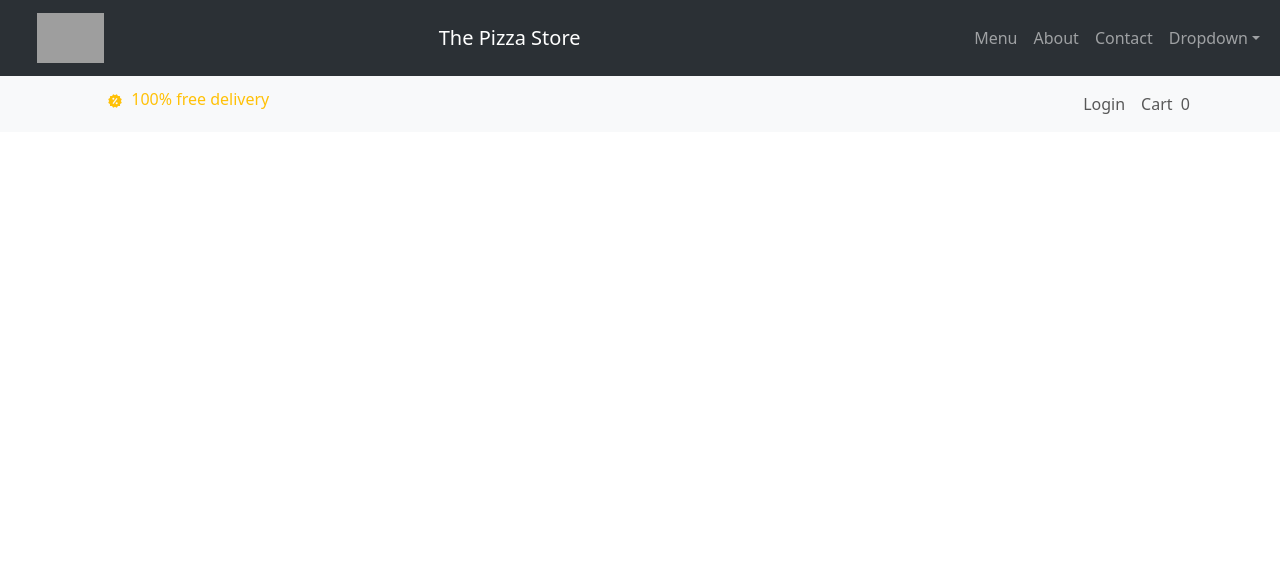
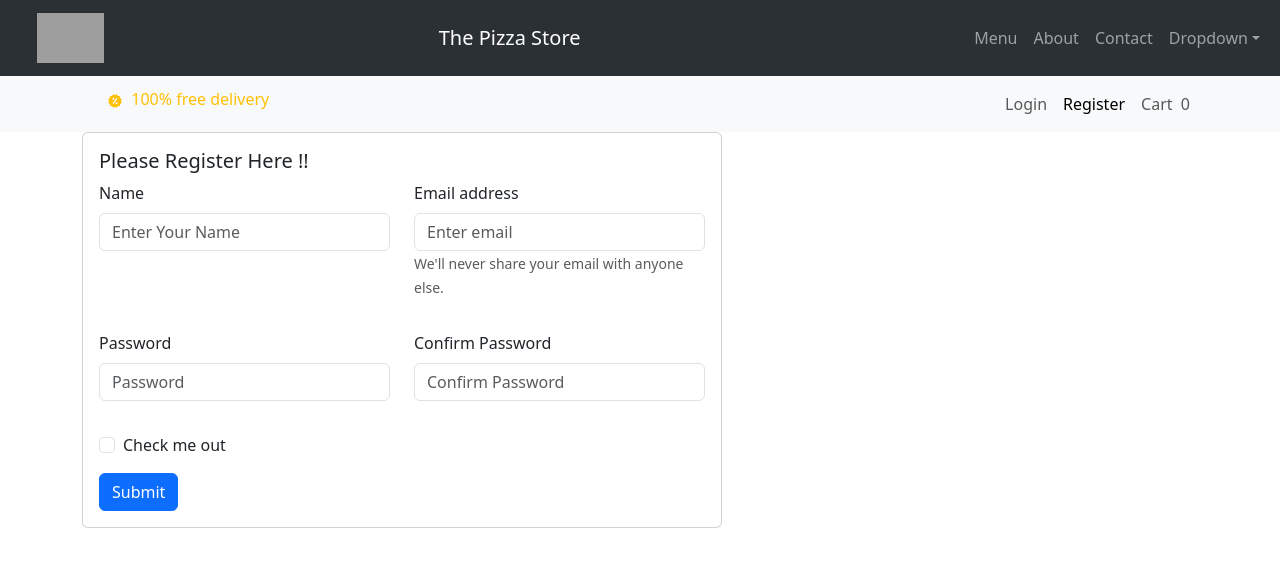
Before and after one commit to rummanhase/oibsip, a React (Create React App) app in the folder my-app/: page /register in a window 1280 px wide. Shown: the top 566 px of the page. Built offline with nearby package versions, Linux system fonts and the light colour scheme; grey boxes are pictures that could not be loaded.

Commit message:
Added Registration UI AND Login UI for customers

```diff
--- a/my-app/src/App.js
+++ b/my-app/src/App.js
@@ -7,6 +7,8 @@ import { BrowserRouter, Route, Routes } from 'react-router-dom';
 import NavbarSec from './components/NavbarSec';
 import HomeScreen from './screen/HomeScreen';
 import CartScreen from './screen/CartScreen';
+import Register from './screen/Register';
+import LoginScreen from './screen/LoginScreen';
 
 function App() {
   return (
@@ -14,7 +16,8 @@ function App() {
       <Navbar sticky="top"/>
       <NavbarSec/>
       <Routes>
-      <Route path="/login" element={<Home />} />
+      <Route path="/register" element={<Register />} />
+      <Route path="/login" element={<LoginScreen />} />
       <Route path="/cart" element={<CartScreen />} />
         <Route path="/contact" element={<Contact />} />
         <Route path="/about" element={<About />} />
--- a/my-app/src/actions/cartActions.js
+++ b/my-app/src/actions/cartActions.js
@@ -1,4 +1,4 @@
-export const addToCart = ( pizza , varient , quant) => dispatch => {
+export const addToCart = ( pizza , varient , quant) => (dispatch , getState) => {
     var cartItem = {
         name : pizza.name,
         _id : pizza._id,
@@ -9,13 +9,17 @@ export const addToCart = ( pizza , varient , quant) => dispatch => {
         price : pizza.prices[0][varient] * quant
     };
     if(cartItem.quantity < 1 ){
-        dispatch({type : "REMOVE_FROM_CART" , payload:pizza})
+        dispatch({type : "REMOVE_FROM_CART" , payload:pizza});
+        localStorage.setItem("cartItems" , JSON.stringify(getState().cartReducer.cartItems))
     }else{
-        dispatch({type : "ADD_TO_CART" , payload:cartItem})
+        dispatch({type : "ADD_TO_CART" , payload:cartItem});
+        localStorage.setItem("cartItems" , JSON.stringify(getState().cartReducer.cartItems))
     }
 
 }
 
-export const deleteFromCart = (pizza) => dispatch => {
-    dispatch({type : "REMOVE_FROM_CART" , payload:pizza})
+export const deleteFromCart = (pizza) => (dispatch , getState) => {
+    dispatch({type : "REMOVE_FROM_CART" , payload:pizza});
+    const cartItems = getState().cartReducer.cartItems;
+    localStorage.setItem("cartItems" , JSON.stringify(cartItems))
 }
--- a/my-app/src/components/NavbarSec.js
+++ b/my-app/src/components/NavbarSec.js
@@ -22,6 +22,9 @@ function NavbarSec() {
           <LinkContainer to="/login">
             <Nav.Link >Login</Nav.Link>
             </LinkContainer>
+            <LinkContainer to="/register">
+            <Nav.Link >Register</Nav.Link>
+            </LinkContainer>
             <LinkContainer to="/cart">
             <Nav.Link >Cart &nbsp;
               {cartState.cartItems.length}
--- /dev/null
+++ b/my-app/src/reducers/customerReducer.js
@@ -0,0 +1,18 @@
+export const registerUserReducer = (state={} , action) =>{
+    switch (action.type){
+        case 'USER_REGISTER_REQUEST':
+            return {
+                loading:true
+            }
+        case 'USER_REGISTER_SUCCESS':
+            return{
+                loading:false , success:true
+            }
+        case 'USER_REGISTER_FAIL':
+            return{
+                loading:false , error:action.payload
+            }
+        default :
+        return { state }
+    }
+}
--- a/my-app/src/screen/CartScreen.js
+++ b/my-app/src/screen/CartScreen.js
@@ -6,7 +6,7 @@ import {
   ListGroup,
   Badge,
   Image,
-  Button,
+  Button,Card
 } from "react-bootstrap";
 import { useDispatch , useSelector} from "react-redux";
 import { addToCart , deleteFromCart} from "../actions/cartActions"
@@ -16,6 +16,7 @@ function CartScreen() {
   const cartState = useSelector((state) => state.cartReducer);
   const cartItems = cartState.cartItems;
   const dispatch = useDispatch();
+  const grandTotal = cartItems.reduce((x , item) => x + item.price , 0)
   return (
     <Container>
       <Row>
@@ -67,7 +68,17 @@ function CartScreen() {
           </ListGroup>
         </Col>
         <Col md={5}>
-          <h3>Payment Gateway</h3>
+          <h3></h3>
+          <Card style={{ width: '25rem' }}>
+      <Card.Img variant="top" src="https://img.freepik.com/free-icon/shopping-cart-empty-side-view_318-50806.jpg?size=626&ext=jpg&ga=GA1.2.1753554234.1690380494&semt=sph" style={{padding:".5rem 5rem"}}/>
+      <Card.Body>
+        <Card.Title>Payment Gateway</Card.Title>
+        <Card.Text>
+          Grand Total (including all taxes) : {grandTotal}
+        </Card.Text>
+        <Button variant="primary">Go somewhere</Button>
+      </Card.Body>
+    </Card>
         </Col>
       </Row>
     </Container>
--- a/my-app/src/screen/HomeScreen.js
+++ b/my-app/src/screen/HomeScreen.js
@@ -1,4 +1,5 @@
 import React, { useEffect } from 'react';
+import Spinner from 'react-bootstrap/Spinner';
 import { Container, Row, Col } from 'react-bootstrap';
 import { useDispatch, useSelector } from "react-redux";
 import { getAllPizzas } from "../actions/pizzaActions";
@@ -14,7 +15,13 @@ function HomeScreen() {
     }, [dispatch]);
 
     if (loading) {
-        return <h1>Loading ...</h1>;
+        return (
+            <div style={{textAlign:'center'}}>
+                <Spinner animation="border" role="status">
+              <span className="visually-hidden">Loading...</span>
+            </Spinner>
+            </div>
+          );
     }
 
     if (error) {
--- /dev/null
+++ b/my-app/src/screen/LoginScreen.js
@@ -0,0 +1,37 @@
+import React from 'react';
+import {Form , Card , Button, Container} from 'react-bootstrap';
+
+function LoginScreen() {
+  return (
+    <Container>
+         <Card style={{ width: '25rem' }}>
+        <Card.Body>
+         <Card.Title>Please Login Here !!</Card.Title>
+      <Form>
+      <Form.Group className="mb-3" controlId="formBasicEmail">
+        <Form.Label>Email address</Form.Label>
+        <Form.Control type="email" placeholder="Enter email" />
+        <Form.Text className="text-muted">
+          We'll never share your email with anyone else.
+        </Form.Text>
+      </Form.Group>
+
+      <Form.Group className="mb-3" controlId="formBasicPassword">
+        <Form.Label>Password</Form.Label>
+        <Form.Control type="password" placeholder="Password" />
+      </Form.Group>
+      <Form.Group className="mb-3" controlId="formBasicCheckbox">
+        <Form.Check type="checkbox" label="Check me out" />
+      </Form.Group>
+      <Button variant="primary" type="submit">
+        Submit
+      </Button>
+    </Form>
+    </Card.Body>
+    </Card>
+    </Container>
+  );
+}
+
+
+export default LoginScreen;
--- /dev/null
+++ b/my-app/src/screen/Register.js
@@ -0,0 +1,83 @@
+import React, { useState } from 'react';
+import {Form , Card , Button, Container , Row , Col} from 'react-bootstrap';
+
+function Register() {
+    const [name, setName] = useState("");
+    const [email, setEmail] = useState("");
+    const [password, setPassword] = useState("");
+    const [confPass, setConfPass] = useState("");
+
+    function handleFormSubmit (){
+        if(password !== confPass){
+            alert('Password do not match')
+        }else{
+            const user = {name , email , password , confPass};
+            console.log(user);
+        }
+    }
+  return (
+    <Container>
+         <Card style={{ width: '40rem' }}>
+
+        <Card.Body>
+         <Card.Title>Please Register Here !!</Card.Title>
+      <Form >
+
+      <Row className="mb-3">
+        <Col md={6}>
+            <Form.Group className="mb-3" controlId="formBasicName">
+            <Form.Label>Name</Form.Label>
+            <Form.Control type="name"
+            placeholder="Enter Your Name"
+            value = {name}
+            onChange={(e)=> setName(e.target.value)}
+            />
+            </Form.Group>
+        </Col>
+        <Col md={6}>
+            <Form.Group className="mb-3" controlId="formBasicEmail">
+            <Form.Label>Email address</Form.Label>
+            <Form.Control type="email" placeholder="Enter email"
+            value = {email}
+            onChange={(e)=> setEmail(e.target.value)}/>
+            <Form.Text className="text-muted">
+             We'll never share your email with anyone else.
+        </Form.Text>
+      </Form.Group>
+        </Col>
+      </Row>
+      <Row className="mb-3">
+        <Col md={6}>
+      <Form.Group className="mb-3" controlId="formBasicPassword">
+        <Form.Label>Password</Form.Label>
+        <Form.Control type="password" placeholder="Password"
+            value = {password}
+            onChange={(e)=> setPassword(e.target.value)}/>
+      </Form.Group>
+        </Col>
+        <Col md={6}>
+        <Form.Group className="mb-3" controlId="formBasicConfirmPassword">
+        <Form.Label>Confirm Password</Form.Label>
+        <Form.Control type="password" placeholder="Confirm Password"
+            value = {confPass}
+            onChange={(e)=> setConfPass(e.target.value)}/>
+      </Form.Group>
+
+        </Col>
+      </Row>
+
+      <Form.Group className="mb-3" controlId="formBasicCheckbox">
+        <Form.Check type="checkbox" label="Check me out" />
+      </Form.Group>
+      <Button variant="primary"
+      onClick={handleFormSubmit}>
+        Submit
+      </Button>
+    </Form>
+    </Card.Body>
+    </Card>
+    </Container>
+  )
+}
+
+export default Register
--- a/my-app/src/store.js
+++ b/my-app/src/store.js
@@ -1,10 +1,12 @@
 import { configureStore } from "@reduxjs/toolkit";
 import { getAllPizzaReducer } from './reducers/pizzaReducers';
 import { cartReducer } from "./reducers/cartReducer";
+import { registerUserReducer } from "./reducers/customerReducer";
 
 export const store = configureStore({
   reducer: {
     getAllPizzaReducer: getAllPizzaReducer,
-    cartReducer : cartReducer
+    cartReducer : cartReducer,
+    registerUserReducer : registerUserReducer
   }
 })
```
Also changed, not shown: my-app/src/actions/customerAction.js (added, +9 -0 lines).
